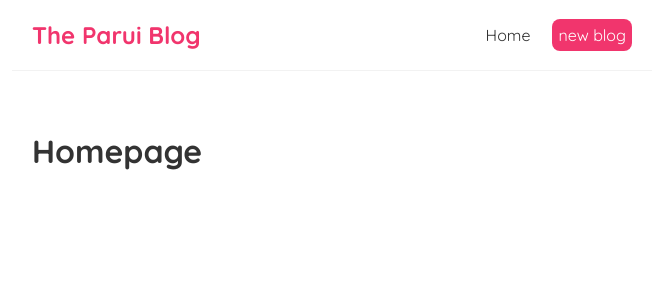
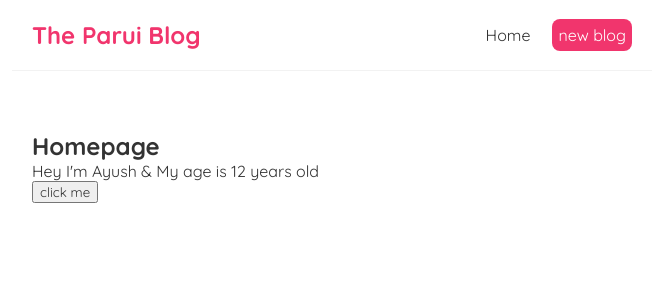
Before and after one commit to pratap360/react-practs, a React (Create React App) app: page / in a window 1280 px wide. Shown: the top 300 px of the page, without its empty margins (308-971 px from the left). Built offline with nearby package versions, Linux system fonts and the light colour scheme.

Commit message:
click event & state hooks

```diff
--- a/src/Home.js
+++ b/src/Home.js
@@ -1,9 +1,47 @@
+import { useState } from "react";
+
 const Home = () => {
+
+    // let name = 'bapi' ;
+    const [name,setName] = useState('Ayush');
+    const[age,setAge] = useState(12);
+
+const handleClick = () => {
+    // using use state hooks
+    setName('Pratap');
+    setAge(21);
+//    name = 'pratap'
+//    console.log(name);
+
+}
     return (
         <div className="homepage">
-            <h1>Homepage</h1>
+            <h2>Homepage</h2>
+            <p>Hey I'm {name} & My age is {age} years old</p>
+            <button onClick={handleClick} >click me</button>
         </div>
      );
 }
 
 export default Home;
+
+// tutorials pratice of click events
+
+// const Home = () => {
+
+//     const handleClick = (e) => {
+//         console.log('hello, parui',e);
+//     }
+
+//     const handleClickAgain = (name,e) => {
+//         console.log('hello'+ name,e.target);
+//     }
+
+//         return (
+//             <div className="homepage">
+//                 <h2>Homepage</h2>
+//                 <button onClick={handleClick} >click me</button>
+//                 <button onClick={(e) => {handleClickAgain('bapi',e)}}>click me again</button>
+//             </div>
+//          );
+//     }
```
